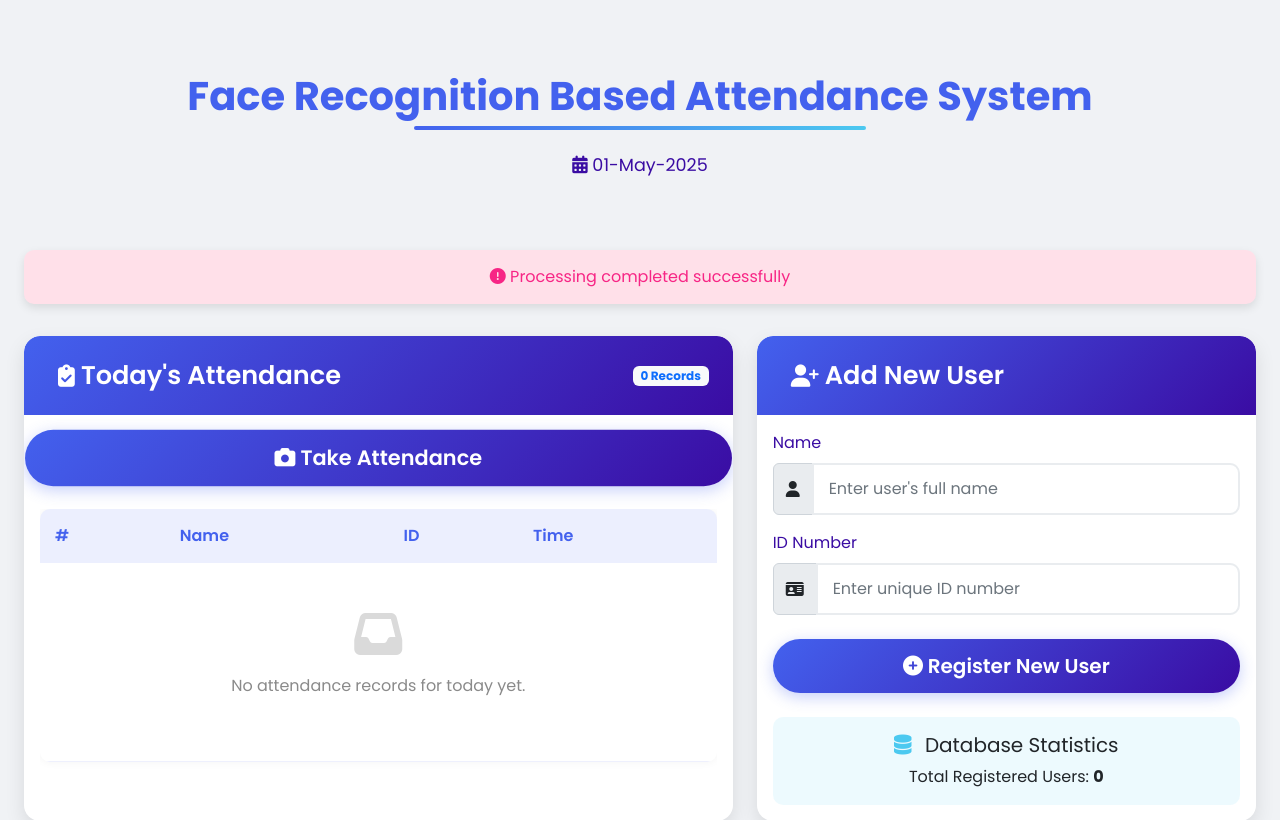
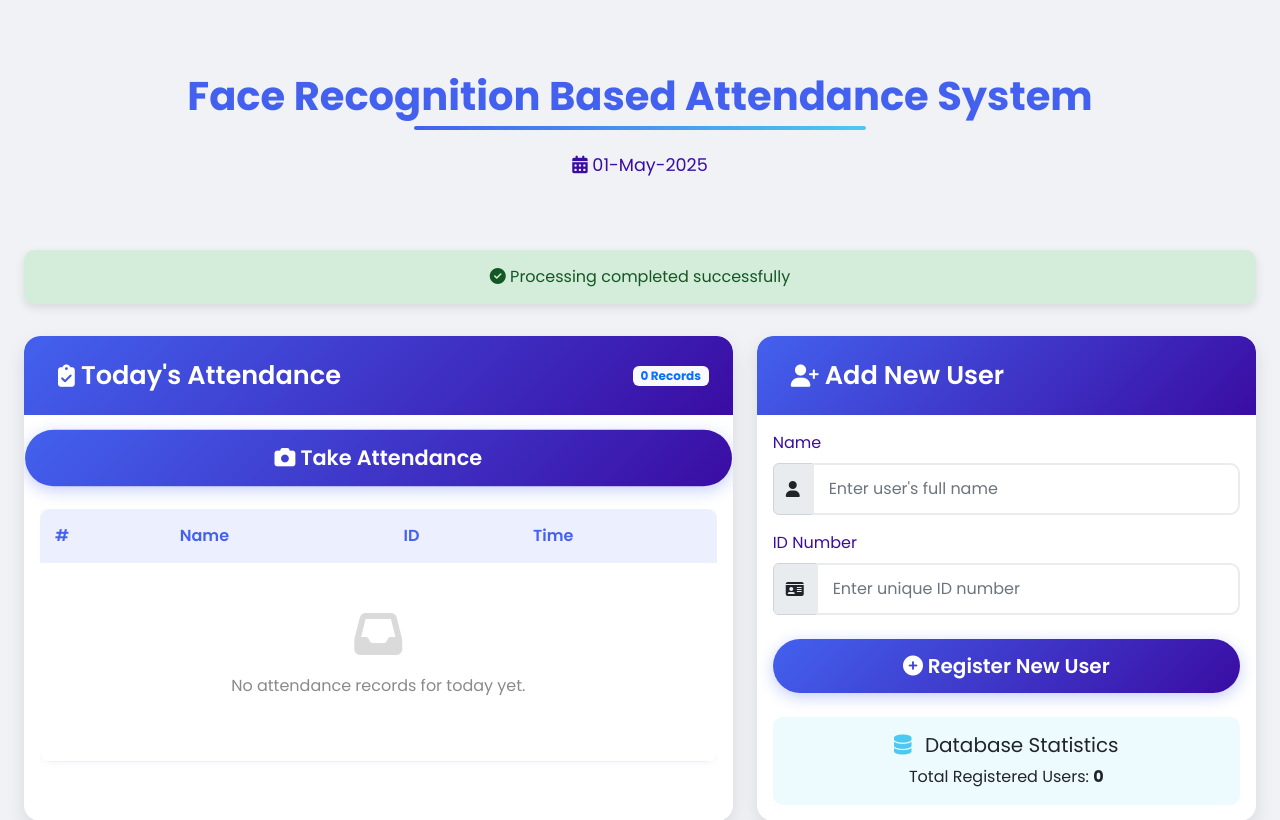
Before and after one commit to dara01x/Face-Recognition-Based-Attendance-System, a Flask app: page /stop in a window 1280 px wide. Shown: the top 820 px of the page. Run offline with Flask 3, Linux system fonts and the light colour scheme.

Commit message:
Add success alert styling and dynamic message display in home.html

```diff
--- a/app.py
+++ b/app.py
@@ -26,6 +26,11 @@ collected_samples = 0
 #### Saving Date today in 2 different formats
 datetoday = date.today().strftime("%m_%d_%y")
 datetoday2 = date.today().strftime("%d-%B-%Y")
+
+# Message status codes
+SUCCESS_MESSAGE = "success"
+ERROR_MESSAGE = "error"
+WARNING_MESSAGE = "warning"
 
 
 #### If these directories don't exist, create them
--- a/templates/home.html
+++ b/templates/home.html
@@ -175,6 +175,11 @@
             color: var(--warning-color);
         }
 
+        .alert-success {
+            background-color: #d4edda;
+            color: #155724;
+        }
+
         .empty-state {
             padding: 2rem;
             text-align: center;
@@ -239,8 +244,11 @@
         </div>
 
         {% if mess %}
-        <div class="alert alert-danger text-center animate__animated animate__fadeIn" role="alert">
-            <i class="fas fa-exclamation-circle"></i> {{ mess }}
+        <div class="alert {% if 'success' in mess.lower() %}alert-success{% else %}alert-danger{% endif %} text-center animate__animated animate__fadeIn"
+            role="alert">
+            <i
+                class="fas {% if 'success' in mess.lower() %}fa-check-circle{% else %}fa-exclamation-circle{% endif %}"></i>
+            {{ mess }}
         </div>
         {% endif %}
 
```
